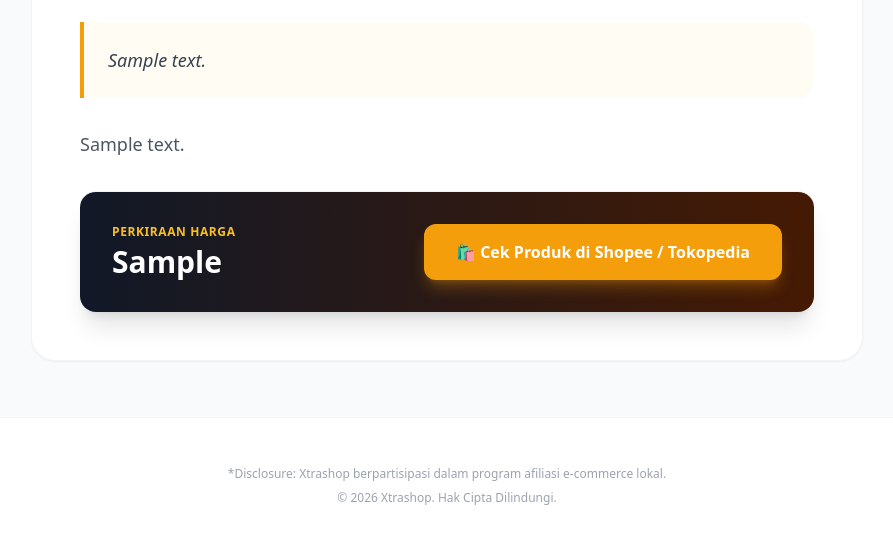
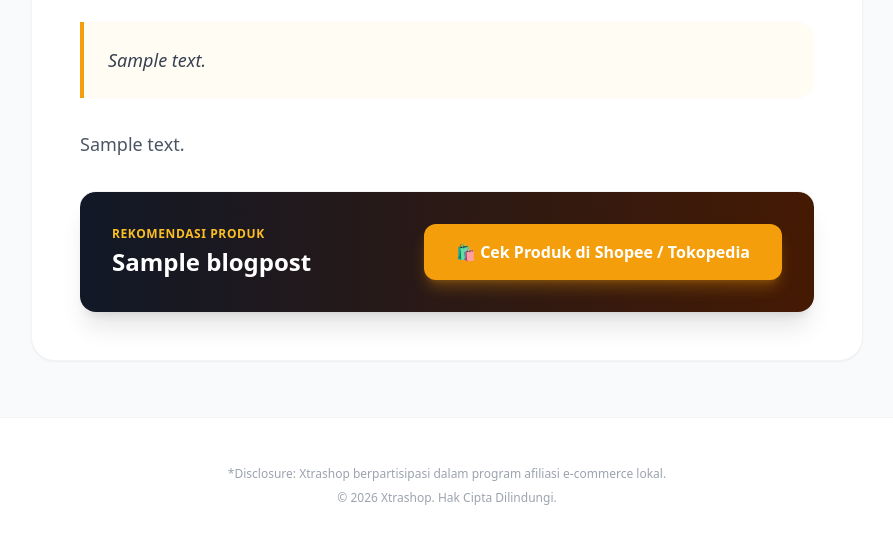
Before and after one commit to mmando933-wq/xtrashop, a Django app: a page that uses shop/templates/shop/blog_detail.html in a window 1280 px wide. Shown: the part 806-1360 px from the top of the page, without its empty margins (193-1086 px from the left). Run offline with Django 5.2, Linux system fonts and the light colour scheme; tables that the repository leaves empty hold one stand-in row (values such as "Sample post"); grey boxes marked "Sample" are stand-in pictures; some libraries are stand-ins or nearby versions.

Commit message:
blog detail No price

```diff
--- a/shop/templates/shop/blog_detail.html
+++ b/shop/templates/shop/blog_detail.html
@@ -61,10 +61,10 @@
             {% if post.affiliate_link %}
             <div class="mt-12 pt-8 border-t border-gray-100 bg-gradient-to-r from-gray-900 to-amber-950 p-8 rounded-2xl text-white flex flex-col sm:flex-row items-center justify-between gap-6 shadow-xl">
                 <div>
-                    <span class="text-xs text-amber-400 font-semibold uppercase tracking-wider block mb-1">Perkiraan Harga</span>
-                    <span class="text-3xl font-black text-white">{% if post.price %}{{ post.price }}{% else %}Cek Harga{% endif %}</span>
+                    <span class="text-xs text-amber-400 font-semibold uppercase tracking-wider block mb-1">Rekomendasi Produk</span>
+                    <span class="text-xl sm:text-2xl font-bold text-white">{{ post.title }}</span>
                 </div>
-                <a href="{{ post.affiliate_link }}" target="_blank" rel="nofollow noopener" class="w-full sm:w-auto text-center bg-amber-500 hover:bg-amber-600 text-white font-bold py-4 px-8 rounded-xl shadow-lg shadow-amber-500/30 transition-transform transform hover:-translate-y-0.5">
+                <a href="{{ post.affiliate_link }}" target="_blank" rel="nofollow noopener" class="w-full sm:w-auto shrink-0 text-center bg-amber-500 hover:bg-amber-600 text-white font-bold py-4 px-8 rounded-xl shadow-lg shadow-amber-500/30 transition-transform transform hover:-translate-y-0.5">
                     🛍️ Cek Produk di Shopee / Tokopedia
                 </a>
             </div>
```
